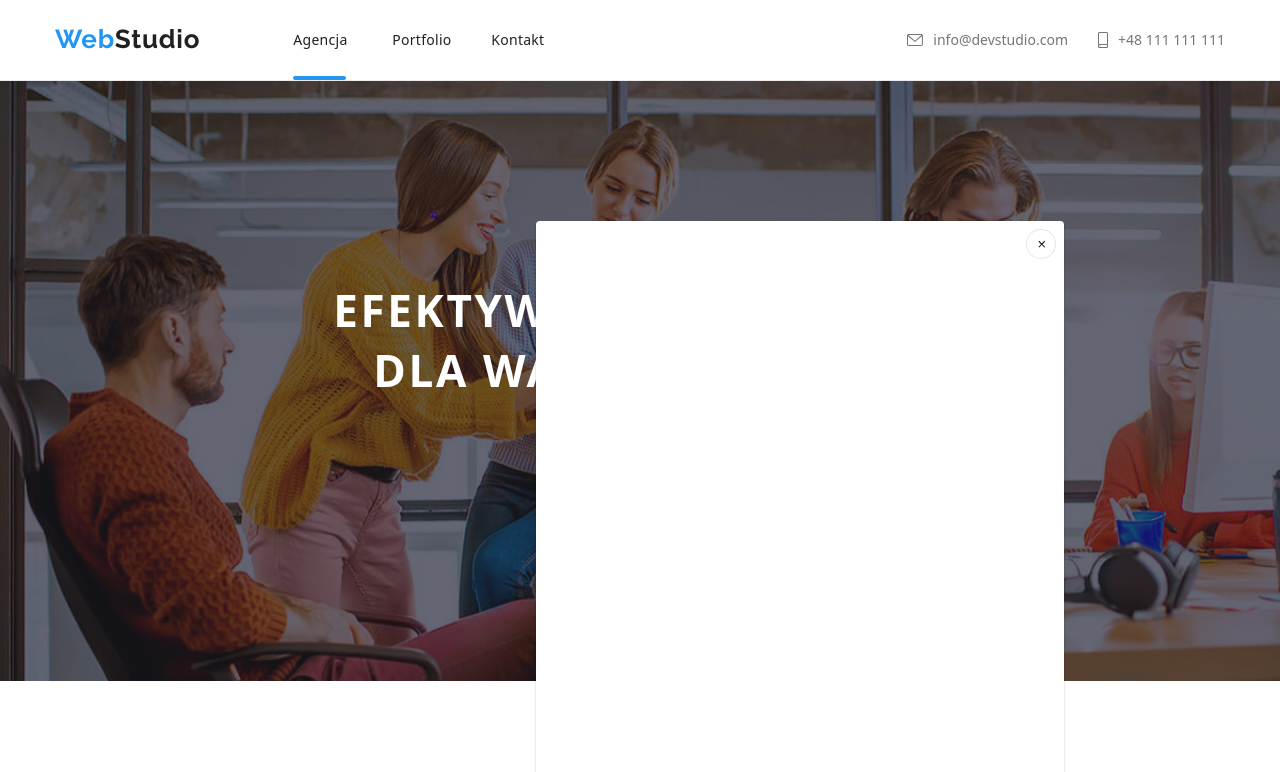
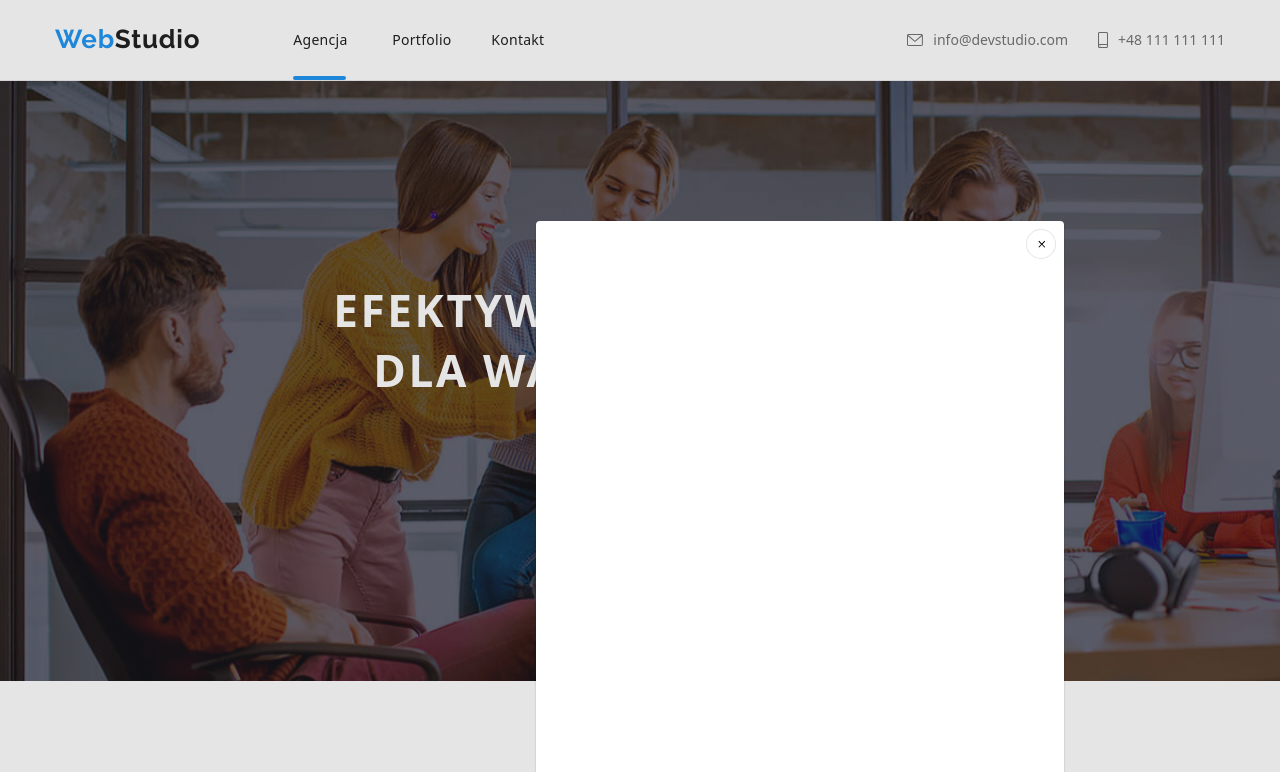
Before and after one commit to piotrekzd/goit-markup-hw-05, a plain HTML site: page index.html in a window 1280 px wide. Both pictures are taken after a click on the button "Zamów usługę". Shown: the top 772 px of the page. Drawn offline with nearby package versions, Linux system fonts and the light colour scheme.

Commit message:
backdrop

```diff
--- a/css/styles.css
+++ b/css/styles.css
@@ -626,17 +626,15 @@ p {
 
 /* footer-end */
 
-/* modal */
+/* modal backdrop */
 
-.body {
-  animation: changeBg;
-  animation-timing-function: linear;
-  animation-play-state: paused;
-  background: var(--white-color);
-}
-
-.order-button:active {
-  animation-name: changeBg;
+.backdrop {
+  position: fixed;
+  left: 0;
+  top: 0;
+  width: 100%;
+  height: 100%;
+  background-color: rgba(0, 0, 0, 0.1);
 }
 
 .modal {
@@ -674,12 +672,4 @@ p {
   pointer-events: none;
 }
 
-@keyframes changeBg {
-  0% {
-    background: var(--white-color);
-  }
-
-  100% {
-    background: rgba(0, 0, 0, 0.2);
-  }
-}
+/* modal backdrop-end */
```
